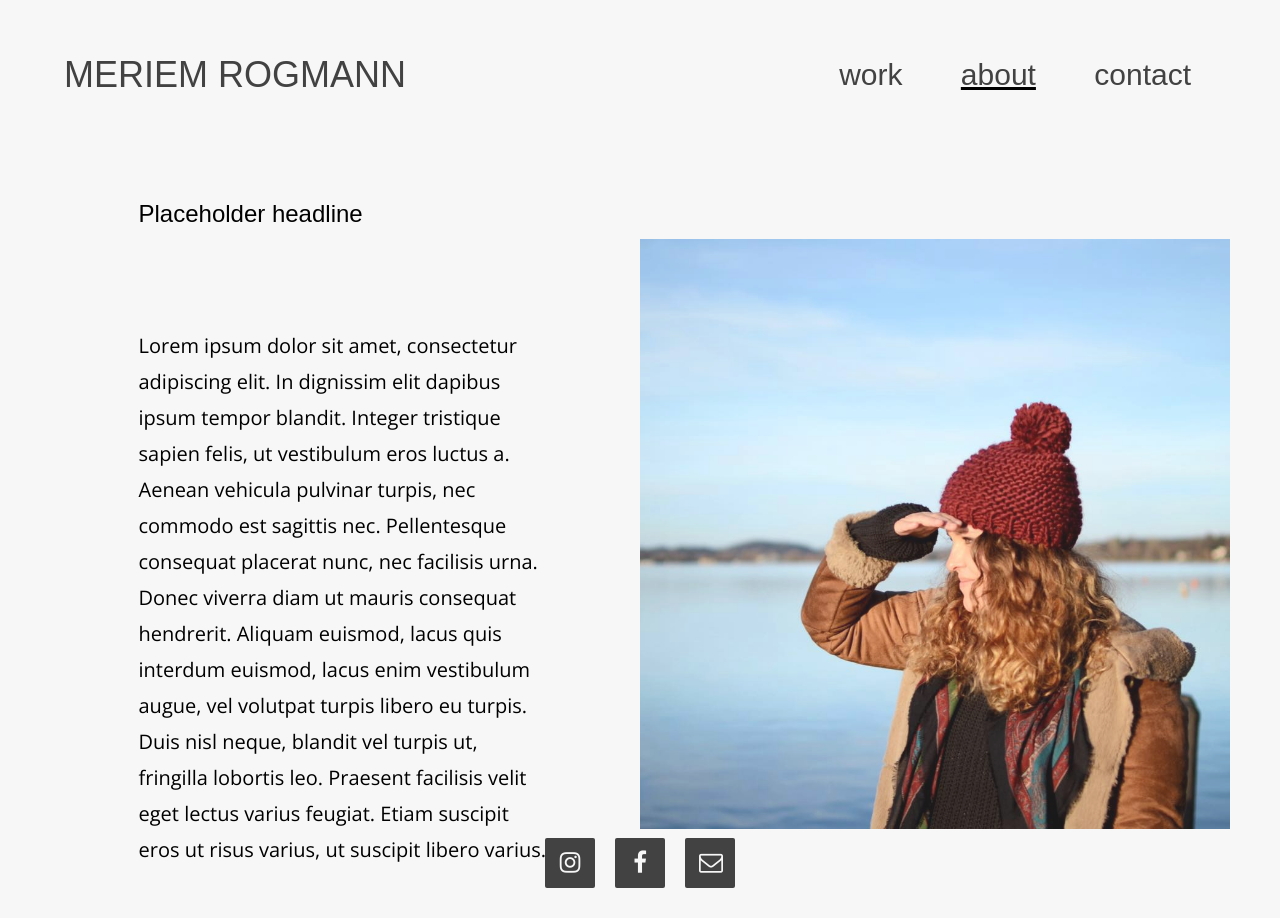
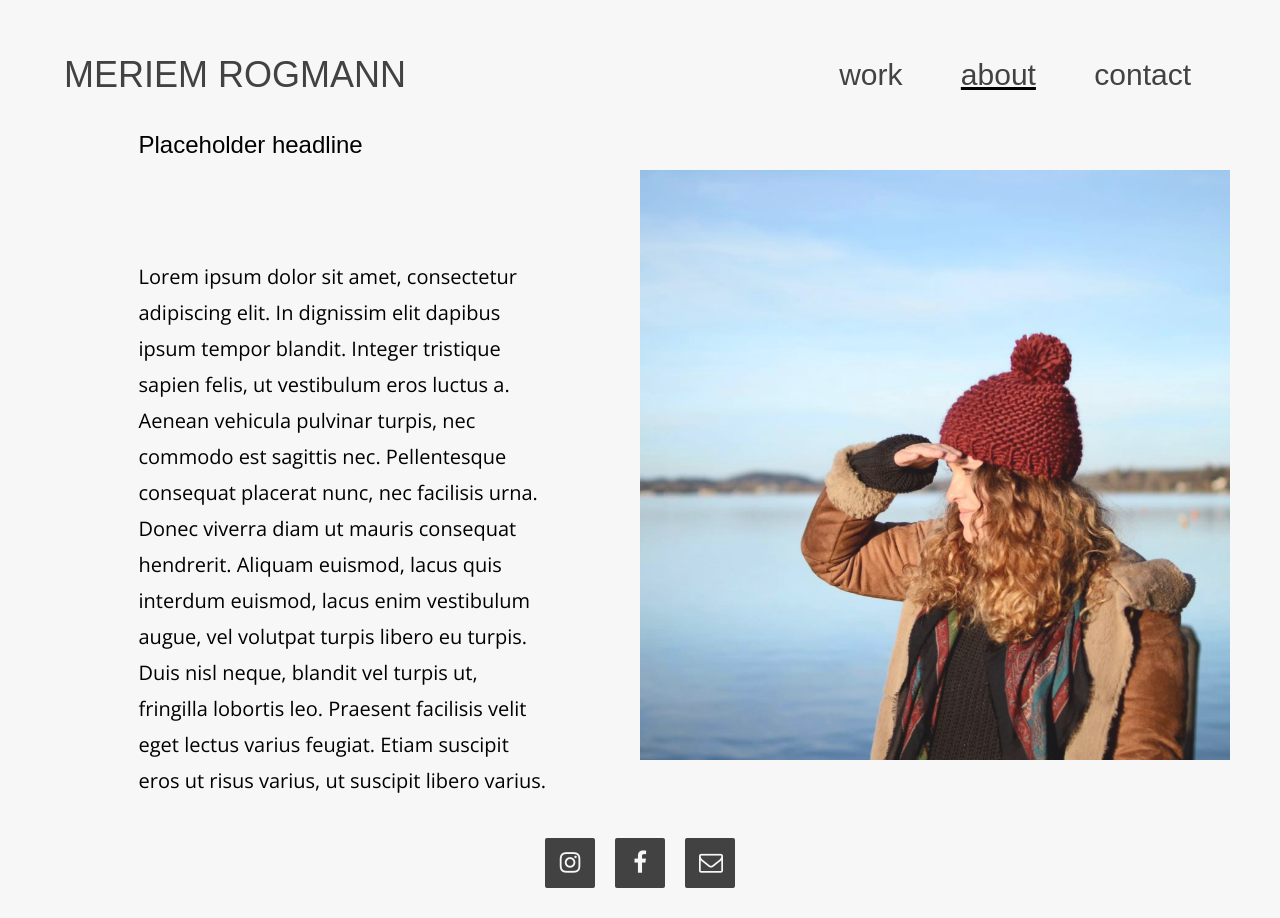
Before and after one commit to meriemnfs/meriemnfs.github.io, a Jekyll site: the page built from about.md, in a window 1280 px wide. Built offline with Jekyll 4.4.1, drawn with Linux system fonts in a browser that asks for light colours; some web fonts are replaced; our own code applies the rules of GitHub Pages for plain Markdown files.

Commit message:
fixed size issues on work

```diff
--- a/assets/main.scss
+++ b/assets/main.scss
@@ -69,12 +69,14 @@ body {
 .content-wrapper {
     margin:0px 50px;
     display:flex;
-    min-height:70%;
+    height:70%;
     max-width:100%;
     justify-content: space-around;
     align-items: center;
 
     @media (max-width: 767px) {
+        min-height:70%;
+        height:auto;
         flex-wrap:wrap;
         margin: 0 10px;
     }
```
